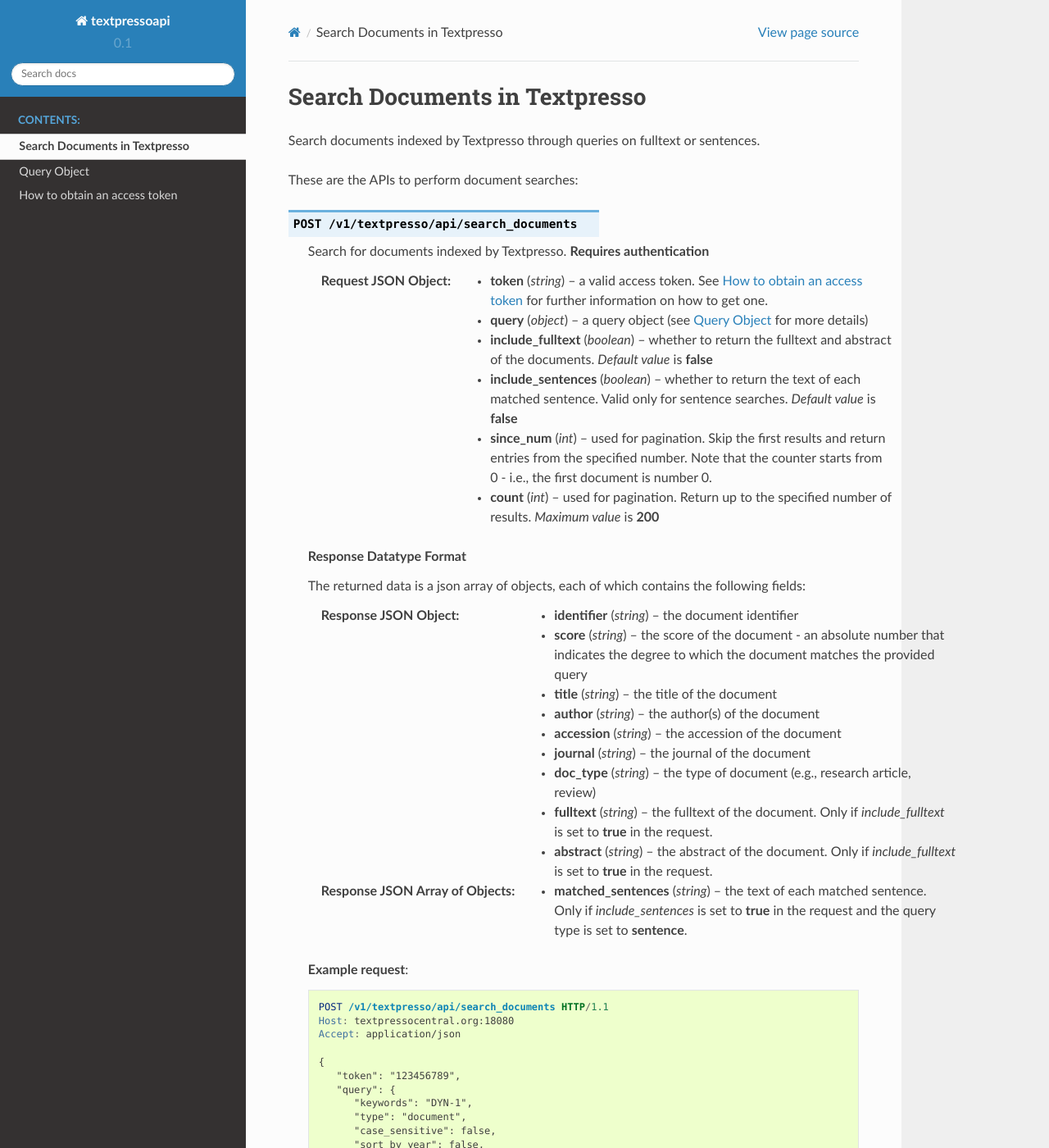
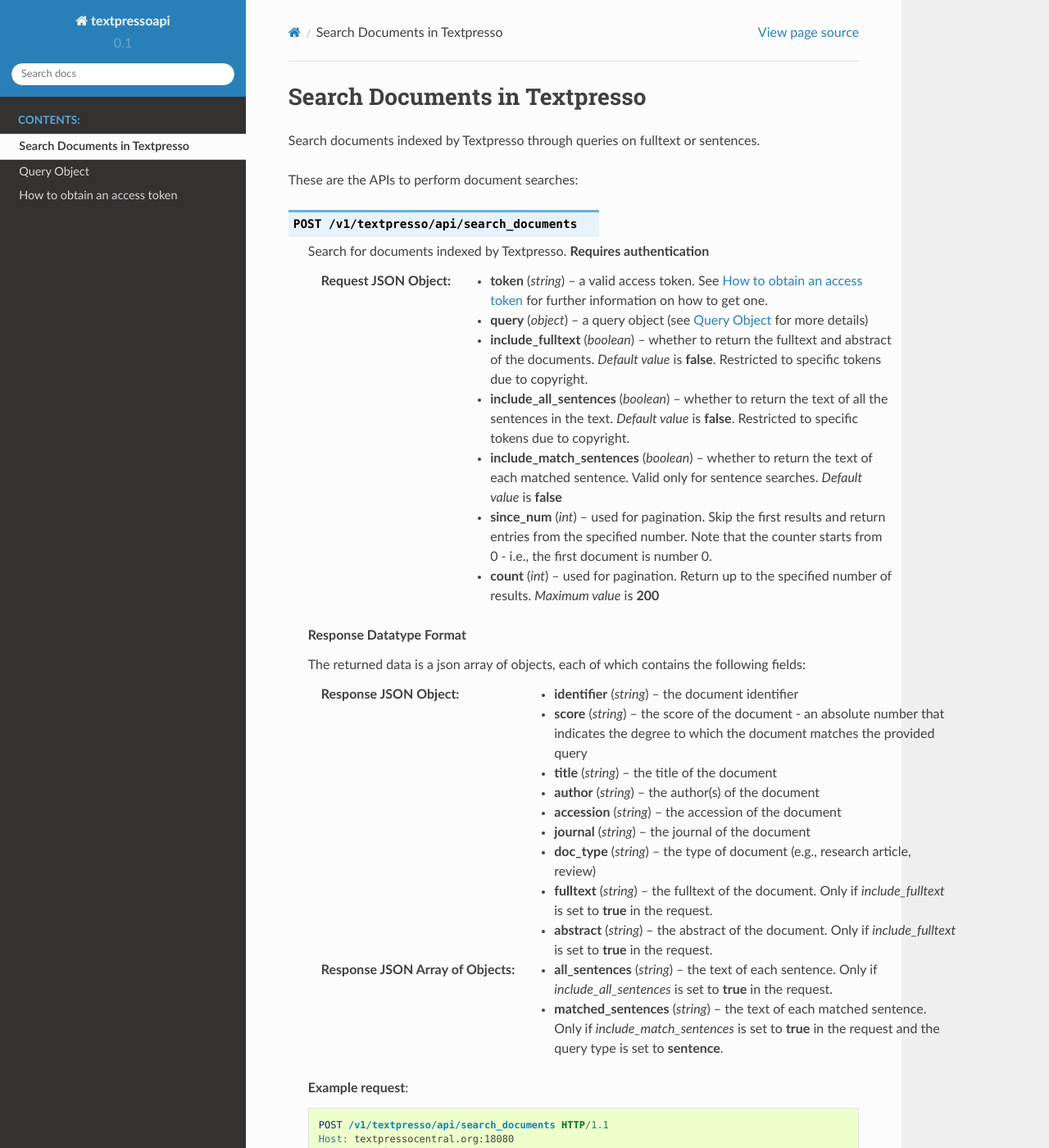
Before and after one commit to TextpressoDevelopers/textpressoapi, a Sphinx documentation site: the page built from docs/search_documents.rst, in a window 1280 px wide and 1400 px high. Shown: the whole window at 82% size. Built offline with Sphinx 7.4.7 and the Read the Docs theme 2.0.0, drawn with Linux system fonts in a browser that asks for light colours.

Commit message:
updated docs

```diff
--- a/docs/search_documents.rst
+++ b/docs/search_documents.rst
@@ -12,8 +12,10 @@
    :<json string token: a valid access token. See :doc:`obtaining_a_token` for further information on how to get one.
    :<json object query: a query object (see :doc:`query_object` for more details)
    :<json boolean include_fulltext: whether to return the fulltext and abstract of the documents.
-                                    *Default value* is **false**
-   :<json boolean include_sentences: whether to return the text of each matched sentence. Valid only for sentence
+                                    *Default value* is **false**. Restricted to specific tokens due to copyright.
+   :<json boolean include_all_sentences: whether to return the text of all the sentences in the text.
+                                          *Default value* is **false**. Restricted to specific tokens due to copyright.
+   :<json boolean include_match_sentences: whether to return the text of each matched sentence. Valid only for sentence
                                      searches. *Default value* is **false**
    :<json int since_num: used for pagination. Skip the first results and return entries from the specified number. Note
                          that the counter starts from 0 - i.e., the first document is number 0.
@@ -33,7 +35,9 @@
    :>json string doc_type: the type of document (e.g., research article, review)
    :>json string fulltext: the fulltext of the document. Only if *include_fulltext* is set to **true** in the request.
    :>json string abstract: the abstract of the document. Only if *include_fulltext* is set to **true** in the request.
-   :>jsonarr string matched_sentences: the text of each matched sentence. Only if *include_sentences* is set to
+   :>jsonarr string all_sentences: the text of each sentence. Only if *include_all_sentences* is set to
+                                       **true** in the request.
+   :>jsonarr string matched_sentences: the text of each matched sentence. Only if *include_match_sentences* is set to
                                        **true** in the request and the query type is set to **sentence**.
 
    **Example request**:
```
